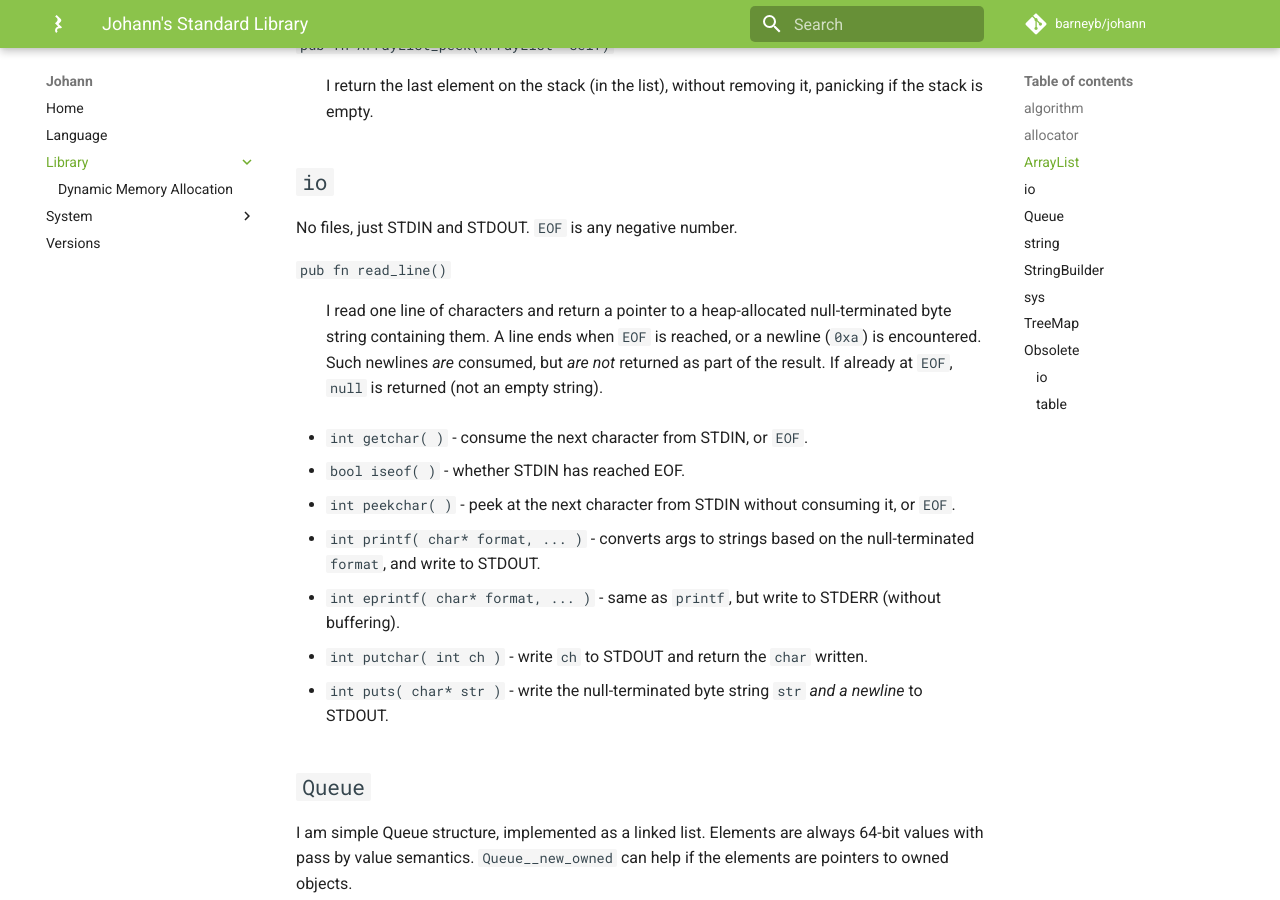
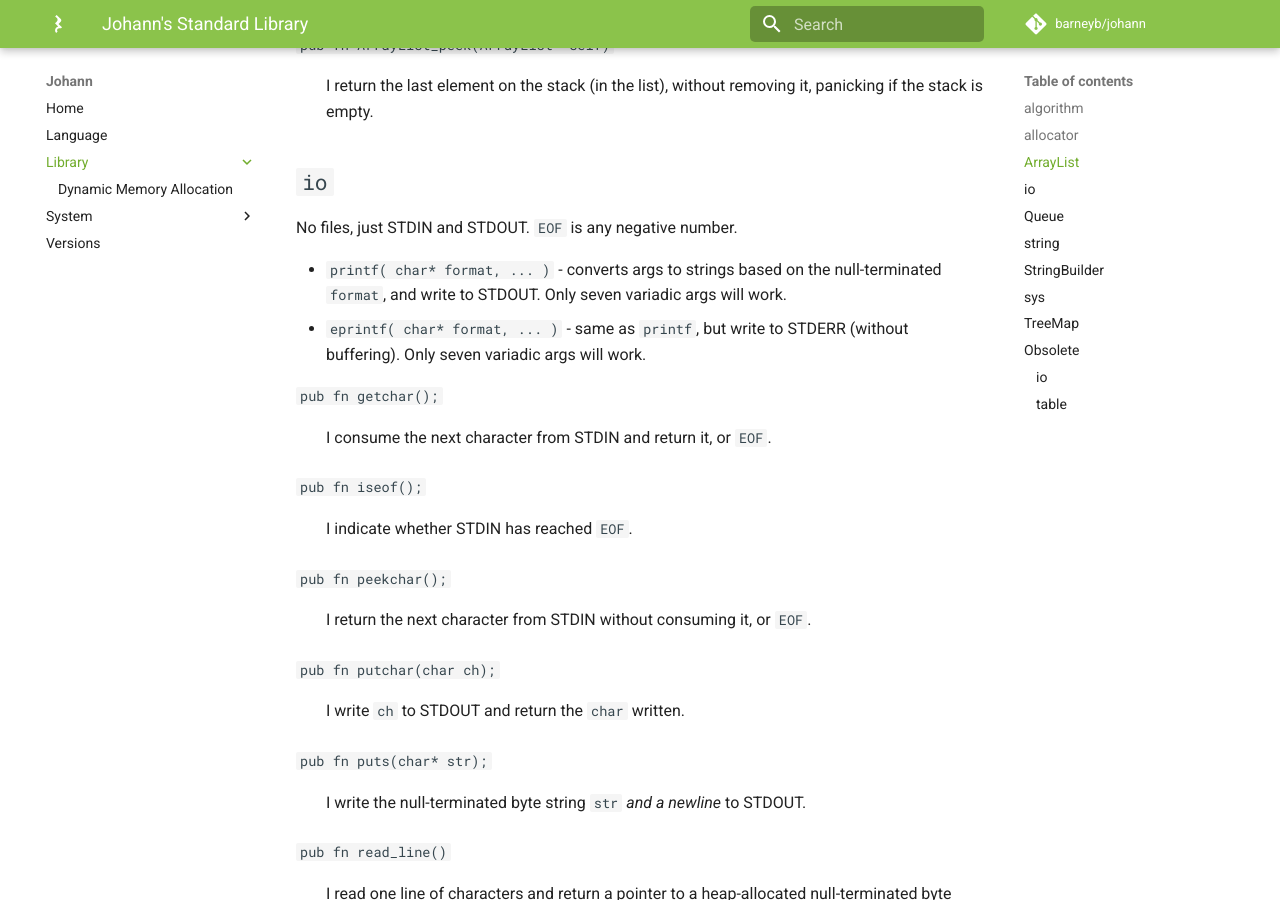
Before and after one commit to barneyb/johann, an MkDocs documentation site: the page built from documentation/docs/library/index.md, in a window 1280 px wide and 900 px high, scrolled down 2660 px. Built offline with MkDocs 1.6.1 and Material for MkDocs 9.7.7, drawn with Linux system fonts in a browser that asks for light colours; comment, search, counter and statistics services are not loaded.

Commit message:
all non-obsolete jstdlib is johanndoc-ed

```diff
--- a/documentation/docs/library/index.md
+++ b/documentation/docs/library/index.md
@@ -112,20 +112,36 @@ I am auto-resizing array-backed list structure. Elements are always 64-bit value
 
 No files, just STDIN and STDOUT. `EOF` is any negative number.
 
+
+* `printf( char* format, ... )` - converts args to strings based on the null-terminated `format`, and write to STDOUT. Only seven variadic args will work.
+* `eprintf( char* format, ... )` - same as `printf`, but write to STDERR (without buffering). Only seven variadic args will work.
+
+`pub fn getchar();`
+
+: I consume the next character from STDIN and return it, or `EOF`.
+
+`pub fn iseof();`
+
+: I indicate whether STDIN has reached `EOF`.
+
+`pub fn peekchar();`
+
+: I return the next character from STDIN without consuming it, or `EOF`.
+
+`pub fn putchar(char ch);`
+
+: I write `ch` to STDOUT and return the `char` written.
+
+`pub fn puts(char* str);`
+
+: I write the null-terminated byte string `str` _and a newline_ to STDOUT.
+
 `pub fn read_line() `
 
 : I read one line of characters and return a pointer to a heap-allocated null-terminated byte string containing them. A line ends when `EOF` is reached, or a newline (`0xa`) is encountered. Such newlines _are_ consumed, but _are not_ returned as part of the result. If already at `EOF`, `null` is returned (not an empty string).
 
 
 <!--{/johanndoc:jstdlib/io.jn}-->
-
-* `int getchar( )` - consume the next character from STDIN, or `EOF`.
-* `bool iseof( )` - whether STDIN has reached EOF.
-* `int peekchar( )` - peek at the next character from STDIN without consuming it, or `EOF`.
-* `int printf( char* format, ... )` - converts args to strings based on the null-terminated `format`, and write to STDOUT.
-* `int eprintf( char* format, ... )` - same as `printf`, but write to STDERR (without buffering).
-* `int putchar( int ch )` - write `ch` to STDOUT and return the `char` written.
-* `int puts( char* str )` - write the null-terminated byte string `str` _and a newline_ to STDOUT.
 
 <!--{johanndoc:jstdlib/Queue.jn}-->
 
```
Also changed, not shown: 2 other files.
